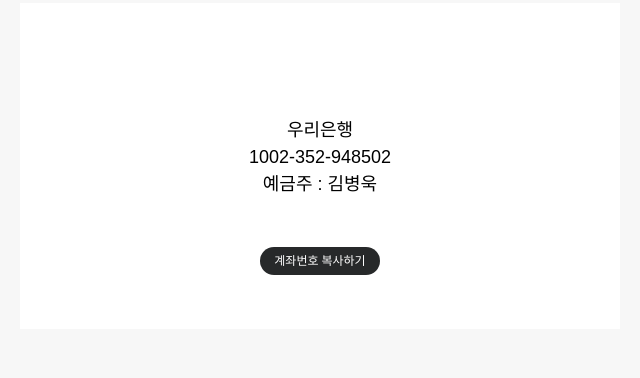
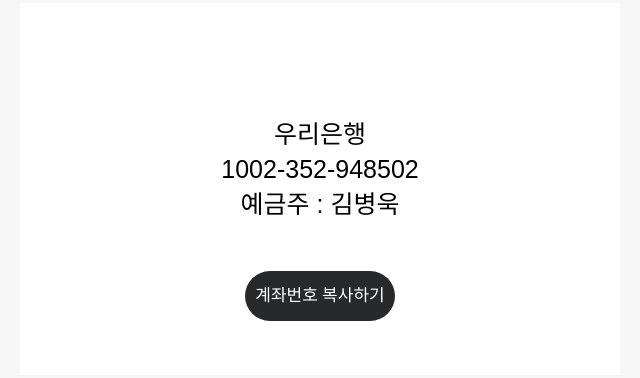
Before and after one commit to yujeongbyungwookwedding/yujeongbyungwookwedding.github.io, a plain HTML site: page index.html in a window 1280 px wide. Shown: the part 187-565 px from the top of the page, without its empty margins (320-960 px from the left). Drawn offline with Linux system fonts and the light colour scheme.

Commit message:
Update index.css

```diff
--- a/index.css
+++ b/index.css
@@ -213,16 +213,16 @@
 }
 .box_contact .desc_box {
     margin-top: 18px;
-    font-size: 18px;
-    line-height: 27px;
+    font-size: 25px;
+    line-height: 35px;
 }
 .box_contact .link_contact {
     display: block;
-    width: 120px;
-    height: 28px;
+    width: 150px;
+    height: 50px;
     margin: 49px auto 0;
     border-radius: 32px;
-    font-size: 12px;
+    font-size: 17px;
     font-family: AppleSDGothicNeo-Regular, "Malgun Gothic";
     background-color: #27292a;
     color: white;
@@ -242,7 +242,7 @@
 }
 .box_send .img_security {
     width: 250px;
-    height: 500px;
+    height: 276px;
     background-position: -260px -150px;
 }
 dl,
```
